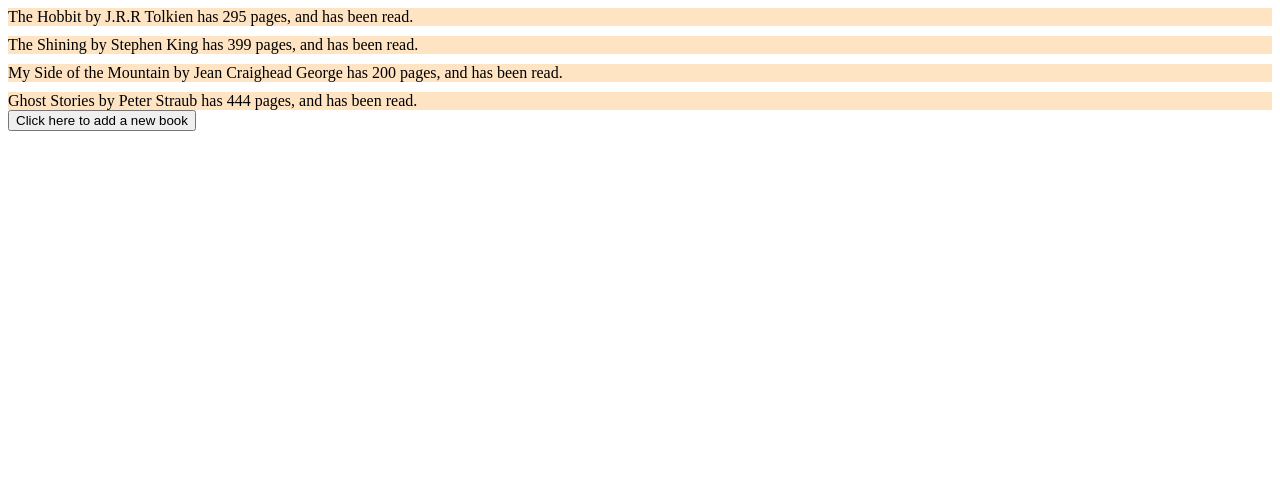
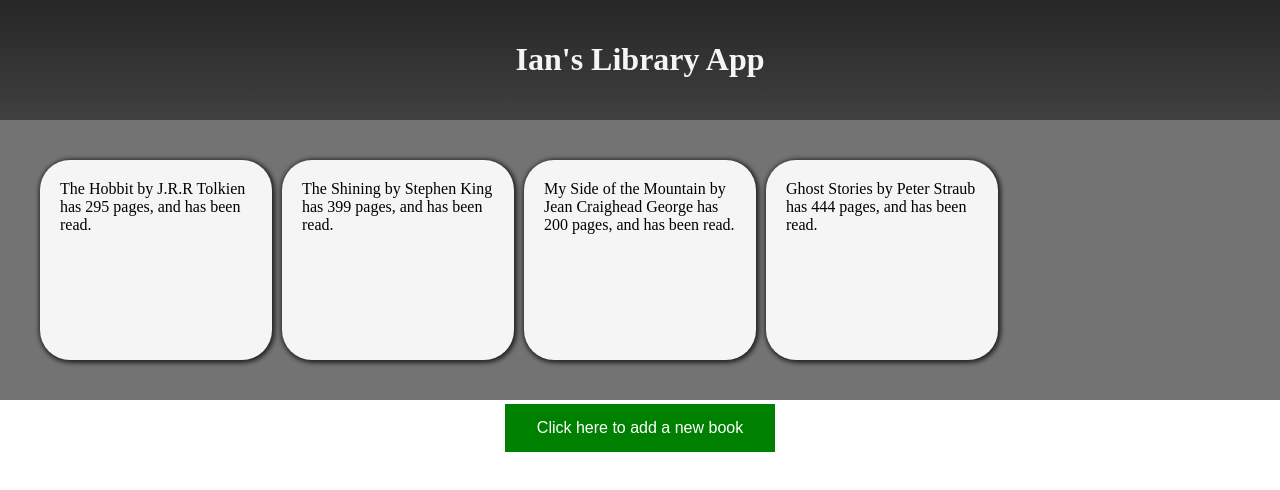
Before and after one commit to ihess95/odinLibrary, a plain HTML site: page index.html in a window 1280 px wide. Drawn offline with Linux system fonts and the light colour scheme.

Commit message:
begin styling

```diff
--- a/index.html
+++ b/index.html
@@ -10,7 +10,9 @@
   </head>
   <body>
     <div class="bodyContainer">
-      <div class="headerContainer"></div>
+      <div class="headerContainer">
+        <h1>Ian's Library App</h1>
+      </div>
       <div class="bookshelf"></div>
       <div class="buttonDiv"></div>
     </div>
--- a/styles/style.scss
+++ b/styles/style.scss
@@ -1,16 +1,34 @@
+body {
+  margin: 0px;
+  padding: 0px;
+}
+.headerContainer {
+  background-image: linear-gradient(#262626, #404040);
+  color: #f5f5f5;
+  padding: 20px;
+  text-align: center;
+}
 .bookshelf {
+  background-color: #737373;
   display: grid;
   gap: 10px;
-  grid-template-columns: auto;
-  grid-template-rows: auto;
+  grid-template-columns: repeat(auto-fill, minmax(200px, 1fr));
+  padding: 40px;
 }
 .book {
-  background-color: bisque;
+  padding: 20px;
+  height: 20vh;
+  min-height: fit-content;
+  background-color: #f5f5f5;
+  border-radius: 30px;
+  box-shadow: 1px 1px 4px 2px #262626;
 }
 
 .buttonDiv {
-  .addButton {
-    background-color: #4caf50;
+  display: flex;
+  justify-content: center;
+  button {
+    background-color: green;
     border: none;
     color: white;
     padding: 15px 32px;
```
Also changed, not shown: styles/style.css, 1 other file.
